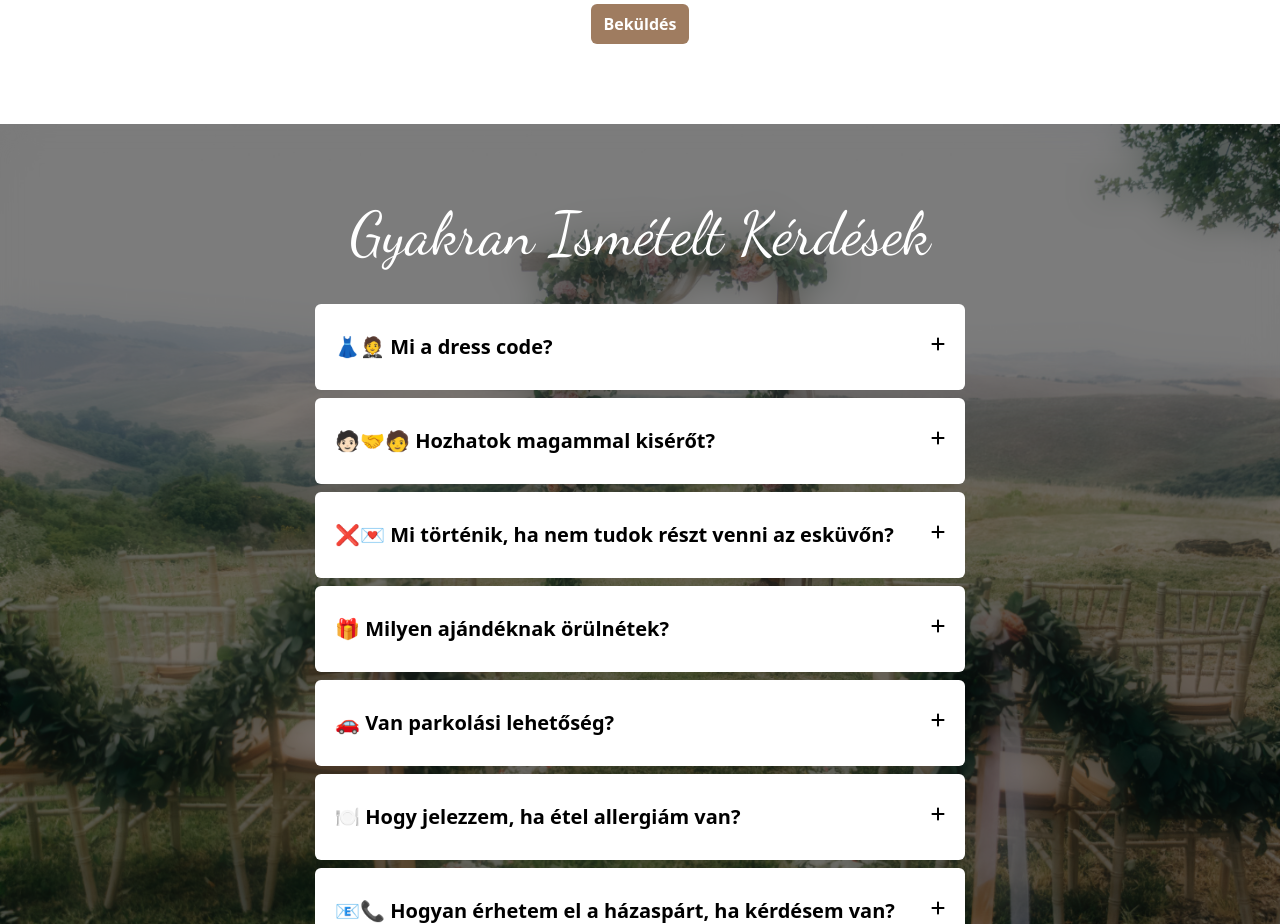
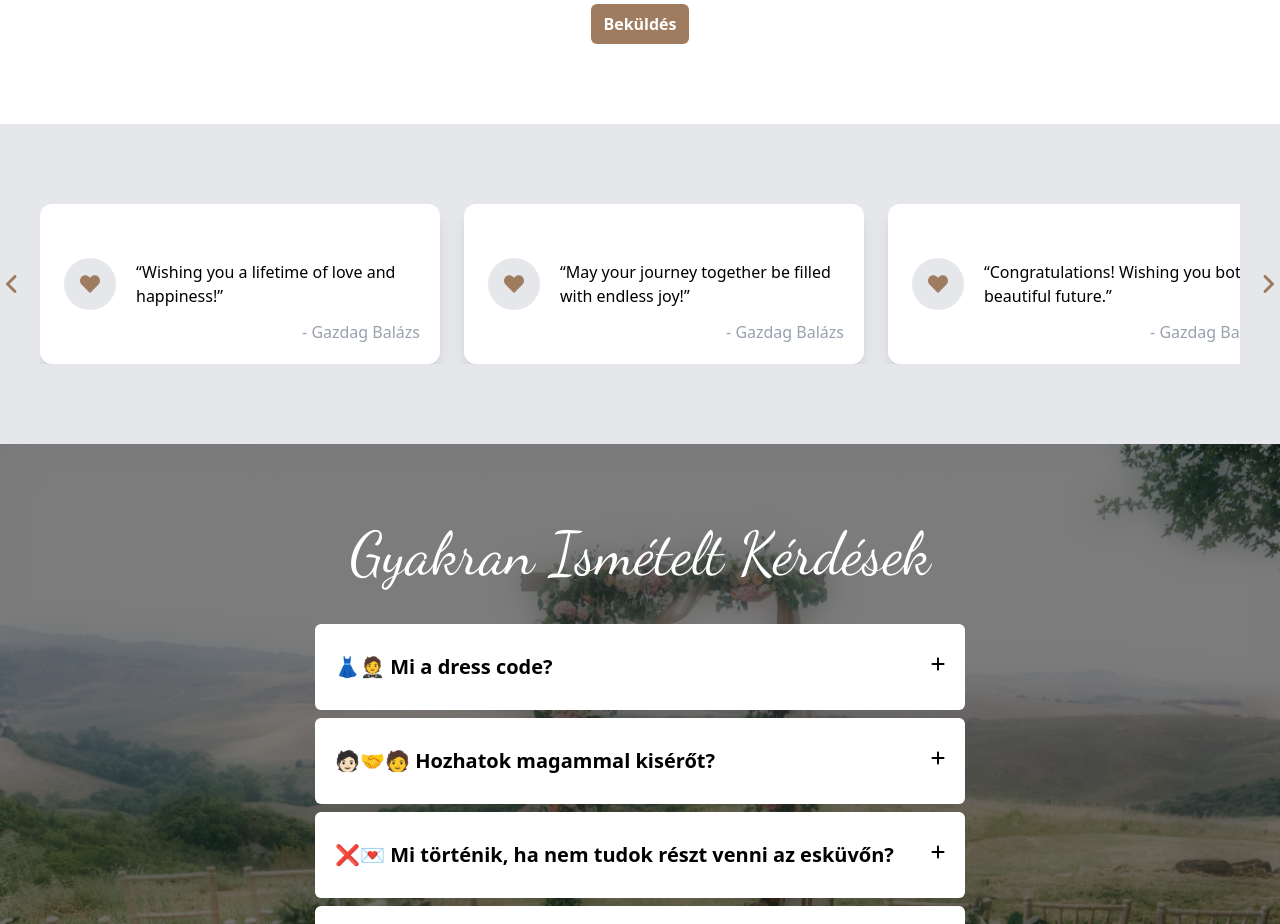
Before and after one commit to GazdagB/wedding-rsvp, a React (Vite) app in the folder frontend/: page / in a window 1280 px wide. Shown: the part 5980-6904 px from the top of the page. Built offline with nearby package versions, Linux system fonts and the light colour scheme; a web font is replaced by a local one.

Commit message:
✨ Adds Whishes to the page

```diff
--- a/frontend/src/pages/Home.jsx
+++ b/frontend/src/pages/Home.jsx
@@ -9,6 +9,7 @@ import Program from '../components/Program/Program'
 import Playlist from '../components/Playlist'
 import Navbar from '../components/Navbar'
 import { useState } from 'react'
+import Whishes from '../components/Whishes/Whishes'
 
 
 const Home = () => {
@@ -24,6 +25,7 @@ const Home = () => {
         <Date setActiveLink={setActiveLink}/>
         <Program/>
         <Accept/>
+        <Whishes></Whishes>
         <GYIK/>
         <Playlist/>
     </div>
```
